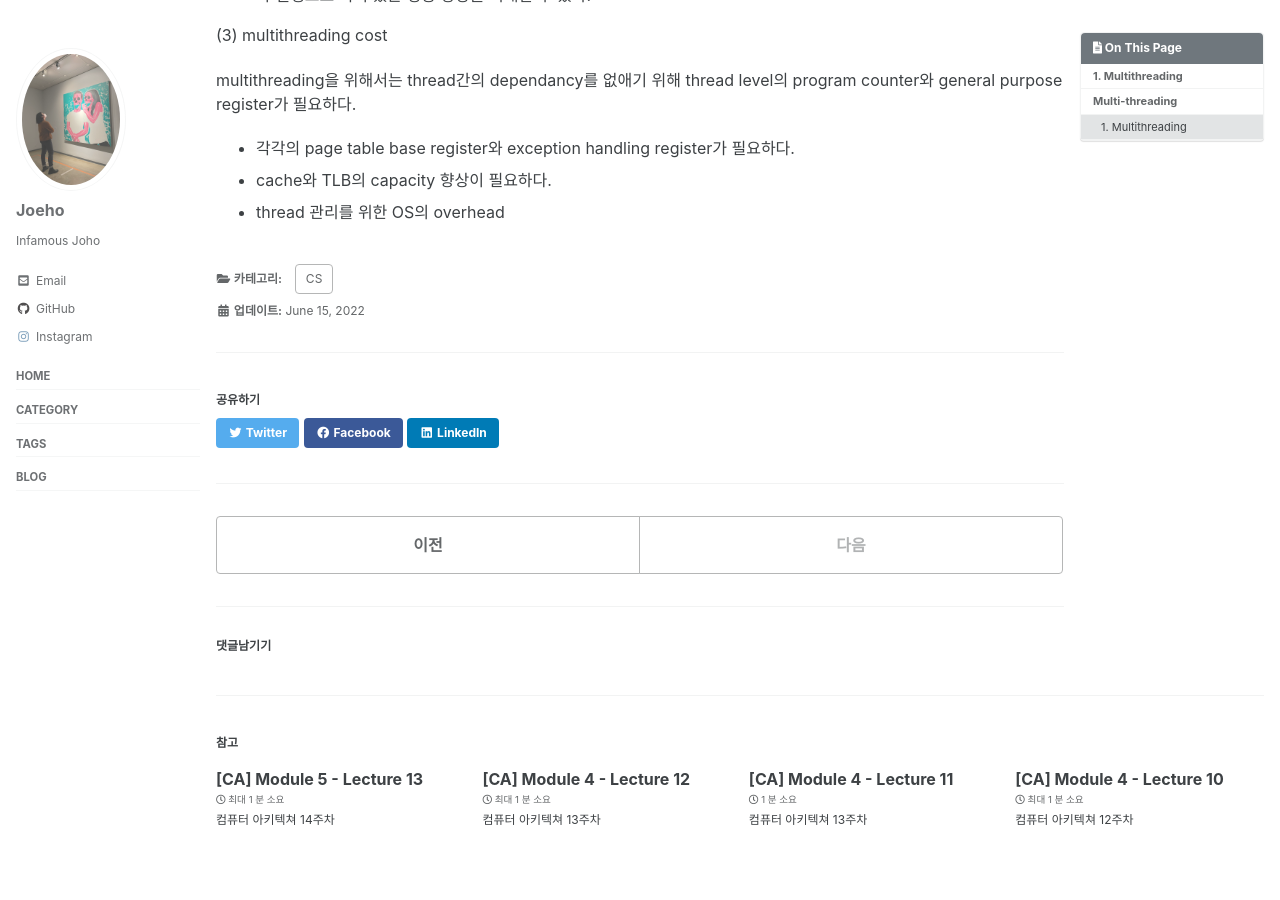
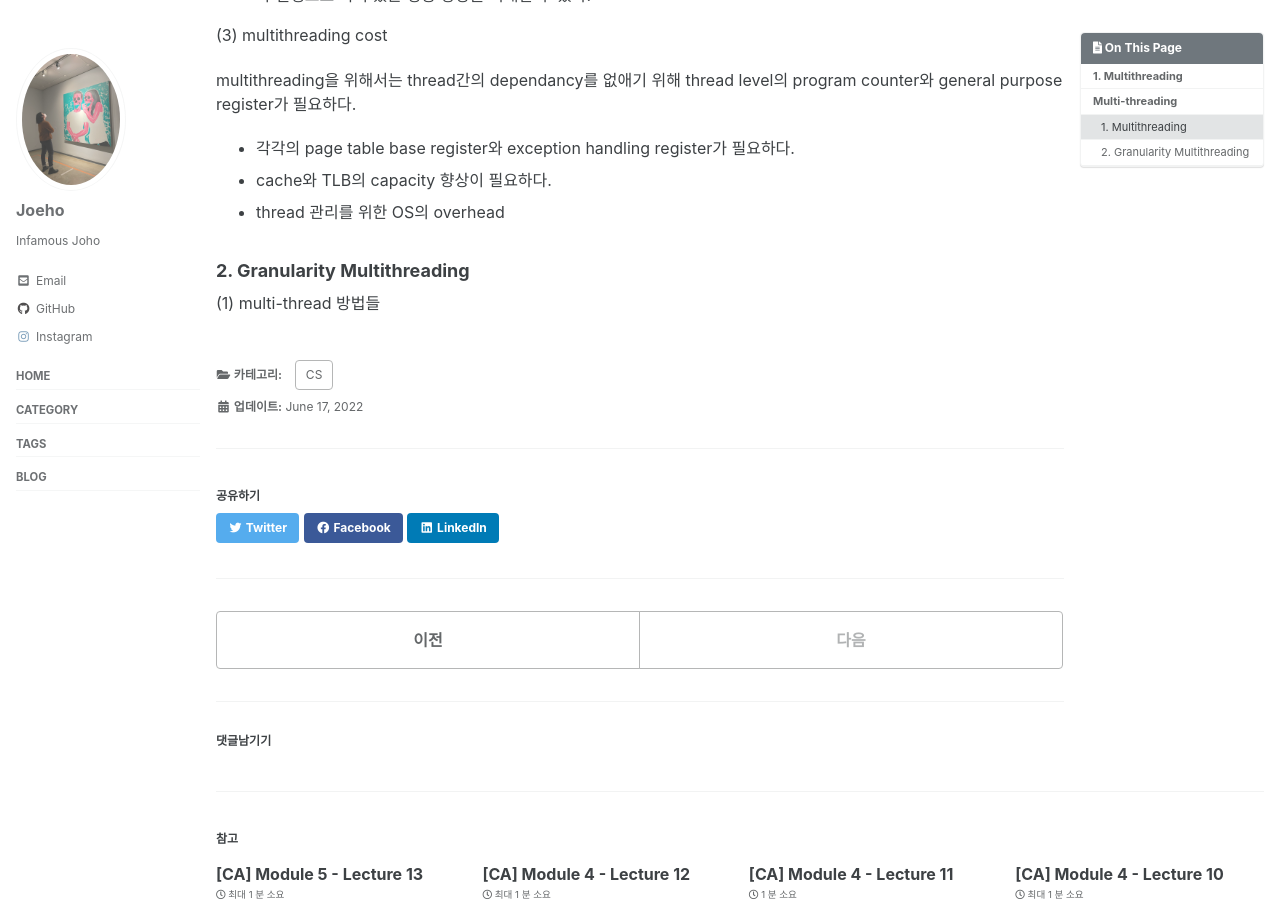
Before and after one commit to joeholee/joeholee.github.io, a Jekyll site: the page built from _posts/2022-06-13-ca-fourteenth.md, in a window 1280 px wide and 900 px high, scrolled down 674 px. Built offline with Jekyll 4.4.1, drawn with Linux system fonts in a browser that asks for light colours; cached includes are drawn as plain includes; some web fonts are replaced; comment, search, counter and statistics services are not loaded.

Commit message:
Update 2022-06-13-ca-fourteenth.md

```diff
--- a/_posts/2022-06-13-ca-fourteenth.md
+++ b/_posts/2022-06-13-ca-fourteenth.md
@@ -13,7 +13,7 @@ toc: true
 toc_sticky: true
 
 date: 2022-06-13
-last_modified_at: 2022-06-15
+last_modified_at: 2022-06-17
 ---
 
 # 1. Multithreading
@@ -40,3 +40,7 @@ multithreading을 위해서는 thread간의 dependancy를 없애기 위해 threa
 - 각각의 page table base register와 exception  handling register가 필요하다.
 - cache와 TLB의 capacity 향상이 필요하다.
 - thread 관리를 위한 OS의 overhead
+
+### 2. Granularity Multithreading
+
+(1) multi-thread 방법들
```
